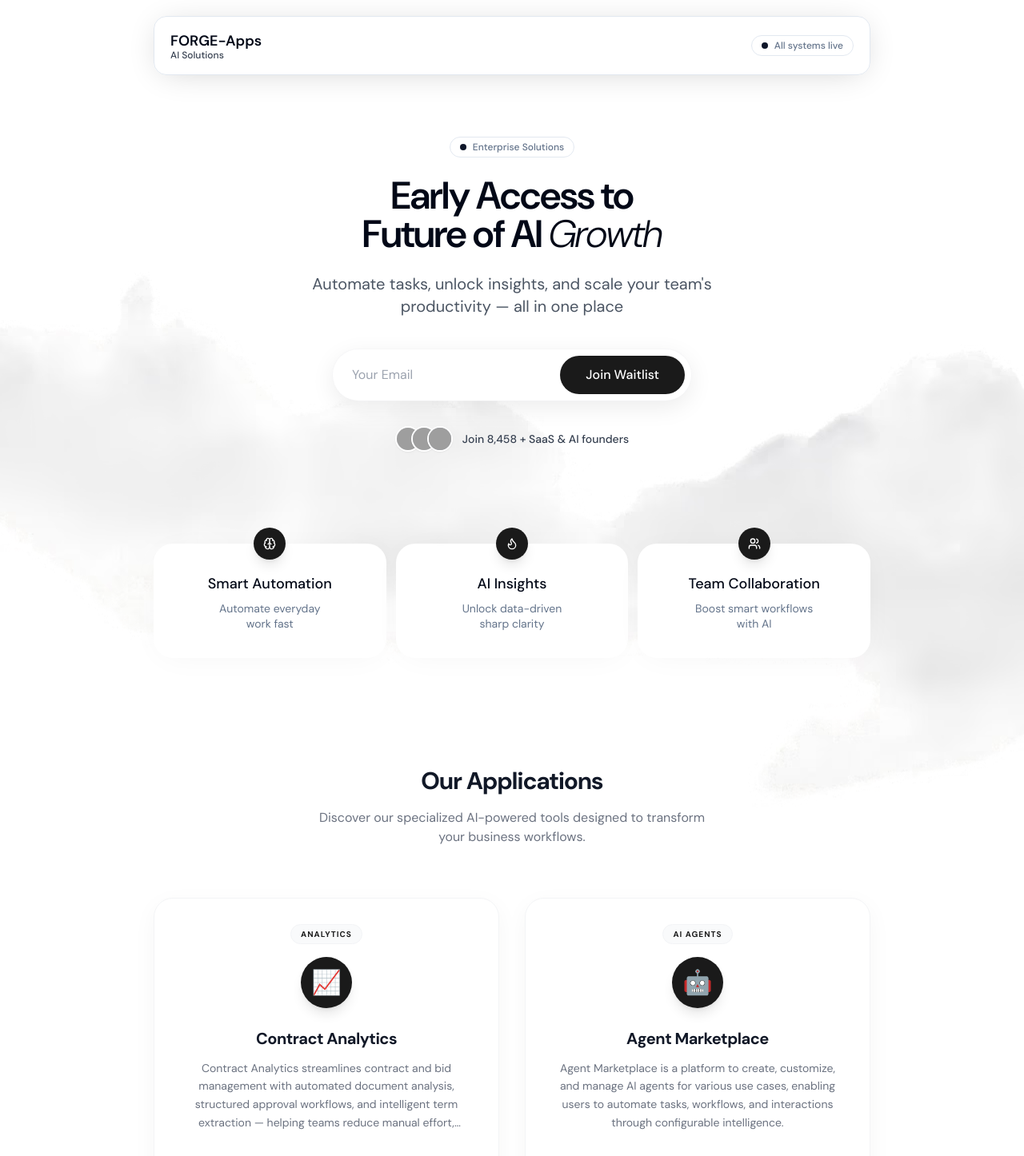
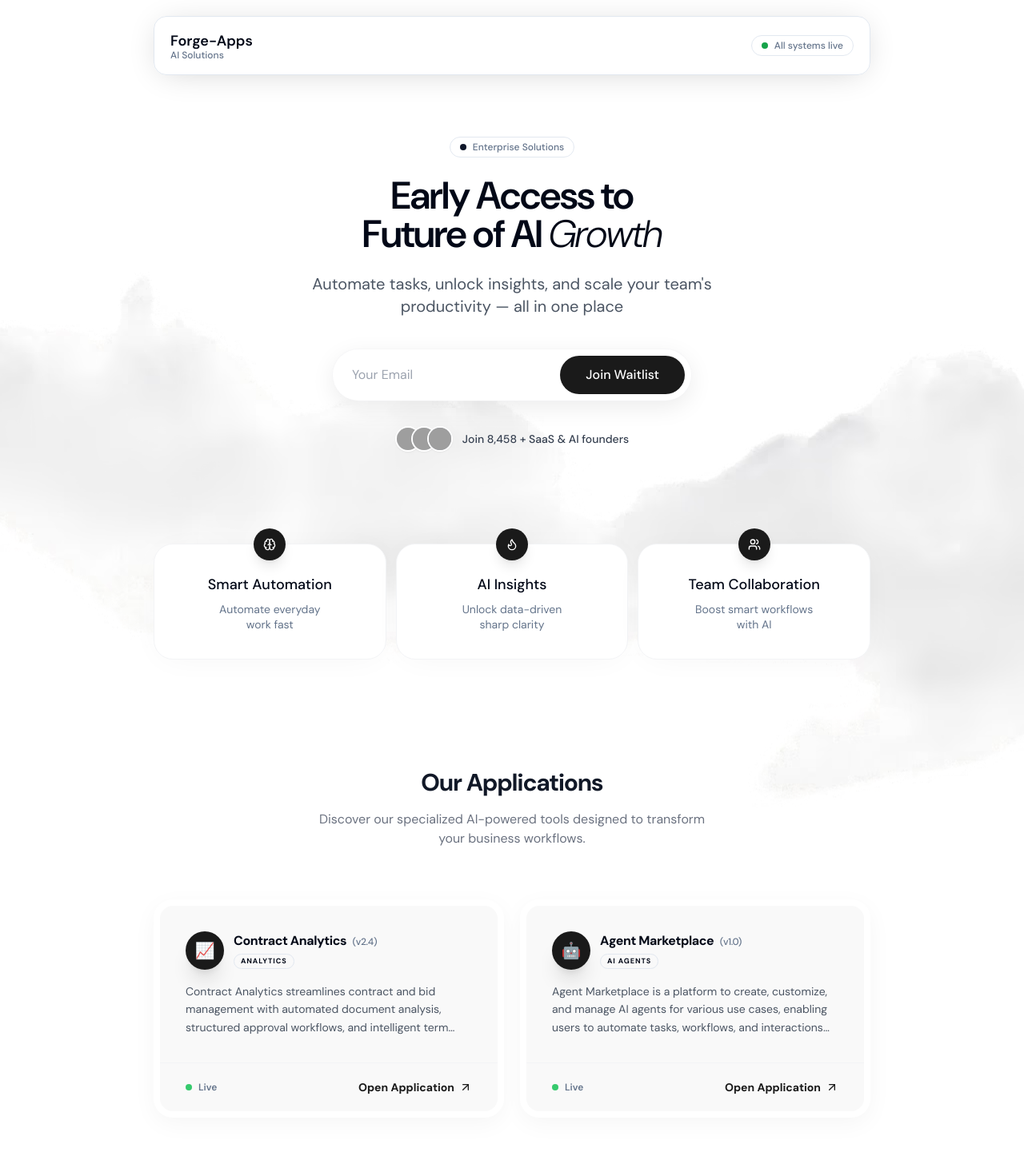
Before and after one commit to forgedots-tech/forge-apps, a React (Vite) app: page / in a window 1280 px wide. Shown: the top 1446 px of the page at 80% size. Built offline with nearby package versions, Linux system fonts and the light colour scheme; grey boxes are pictures that could not be loaded.

Commit message:
patch: modified the app card

```diff
--- a/public/data/apps.json
+++ b/public/data/apps.json
@@ -5,6 +5,7 @@
     "category": "Analytics",
     "description": "Contract Analytics streamlines contract and bid management with automated document analysis, structured approval workflows, and intelligent term extraction — helping teams reduce manual effort, ensure compliance, and make faster, data-driven decisions.",
     "logo": "📈",
+    "version": "v2.4",
     "url": "https://contractanalytics.azurewebsites.net/"
   },
   {
@@ -13,6 +14,7 @@
     "category": "AI Agents",
     "description": "Agent Marketplace is a platform to create, customize, and manage AI agents for various use cases, enabling users to automate tasks, workflows, and interactions through configurable intelligence.",
     "logo": "🤖",
+    "version": "v1.0",
     "url": "https://proud-desert-083577f00.6.azurestaticapps.net/"
   }
 ]
--- a/src/components/common/AppCard.tsx
+++ b/src/components/common/AppCard.tsx
@@ -1,41 +1,71 @@
+import { ArrowUpRight } from "lucide-react";
+
 interface AppCardProps {
   name: string;
   category: string;
   description: string;
   logo: string;
+  version: string;
   url: string;
 }
 
-export function AppCard({ name, category, description, logo, url }: AppCardProps) {
+export function AppCard({
+  name,
+  category,
+  description,
+  logo,
+  version,
+  url,
+}: AppCardProps) {
   return (
-    <div className="relative p-8 flex flex-col items-center text-center bg-white border border-gray-100 shadow-[0_8px_30px_rgb(0,0,0,0.04)] rounded-3xl transition-all hover:shadow-[0_20px_50px_rgba(0,0,0,0.1)] hover:-translate-y-1">
-      {/* Category Badge */}
-      <span className="mb-4 px-3 py-1 text-[10px] font-bold tracking-widest text-[#1A1A1A] uppercase bg-gray-50 rounded-full border border-gray-100">
-        {category}
-      </span>
-
-      {/* Logo/Emoji Container */}
-      <div className="mb-6 h-16 w-16 flex items-center justify-center text-3xl bg-[#1A1A1A] shadow-lg rounded-full">
+    <div className="relative flex flex-col bg-[#f9f9f9] border-8 border-white shadow-[0_8px_30px_rgb(0,0,0,0.04)] rounded-3xl transition-all duration-300 hover:shadow-[0_20px_50px_rgba(0,0,0,0.1)]">
+      {/* Header Area */}
+      <div className="flex items-center gap-3 p-8 pb-4">
+        {/* Logo Container */}
+        <div className="h-12 min-w-12 flex items-center justify-center text-xl text-white bg-[#1A1A1A] rounded-full shadow-xl">
           {logo}
         </div>
 
-      {/* Content */}
-      <h3 className="mb-3 text-xl font-bold text-gray-900 tracking-tight">
-        {name}
+        {/* Title and Badge Info */}
+        <div className="flex flex-col items-start gap-1">
+          <h3 className="text-base font-bold tracking-tight">
+            {name}{" "}
+            <span className="ml-1 text-xs font-medium text-muted-foreground">
+              ({version})
+            </span>
           </h3>
-      <p className="mb-8 text-sm leading-relaxed text-gray-500 line-clamp-4">
+          <span className="px-2 py-0.5 text-[9px] font-bold tracking-widest uppercase rounded-full border">
+            {category}
+          </span>
+        </div>
+      </div>
+
+      {/* Body Area */}
+      <div className="px-8 pb-8">
+        <p className="text-sm leading-relaxed text-gray-600 line-clamp-3">
           {description}
         </p>
+      </div>
 
-      {/* Action Button */}
+      {/* Footer Area */}
+      <div className="mt-auto flex items-center justify-between border-t border-gray-100 px-8 py-5">
+        <div className="flex items-center gap-2">
+          <div className="h-2 w-2 rounded-full bg-green-500 animate-pulse" />
+          <span className="text-xs font-semibold text-muted-foreground">
+            Live
+          </span>
+        </div>
+
         <a
           href={url}
           target="_blank"
           rel="noopener noreferrer"
-        className="mt-auto w-full py-3 text-sm font-semibold text-white bg-[#1A1A1A] rounded-2xl transition-all hover:bg-black hover:scale-[1.02]"
+          className="flex items-center gap-1.5 text-sm text-[#1A1A1A] font-bold group transition-colors hover:text-black"
         >
-        Visit Application
+          Open Application
+          <ArrowUpRight className="h-4 w-4 transition-transform group-hover:translate-x-0.5 group-hover:-translate-y-0.5" />
         </a>
+      </div>
     </div>
   );
 }
--- a/src/components/common/FeatureCard.tsx
+++ b/src/components/common/FeatureCard.tsx
@@ -1,4 +1,5 @@
 import type { ReactNode } from "react";
+import { motion } from "framer-motion";
 import type { LucideIcon } from "lucide-react";
 import { IconBadge } from "@/components/common/IconBadge";
 
@@ -9,13 +10,64 @@ export interface FeatureCardProps {
 }
 
 export function FeatureCard({ Icon, title, description }: FeatureCardProps) {
+  // const x = useMotionValue(0);
+  // const y = useMotionValue(0);
+
+  // const mouseXSpring = useSpring(x);
+  // const mouseYSpring = useSpring(y);
+
+  // const rotateX = useTransform(mouseYSpring, [-0.5, 0.5], ["15deg", "-15deg"]);
+  // const rotateY = useTransform(mouseXSpring, [-0.5, 0.5], ["-15deg", "15deg"]);
+
+  // const handleMouseMove = (e: React.MouseEvent<HTMLDivElement>) => {
+  //   const rect = e.currentTarget.getBoundingClientRect();
+  //   const width = rect.width;
+  //   const height = rect.height;
+  //   const mouseX = e.clientX - rect.left;
+  //   const mouseY = e.clientY - rect.top;
+
+  //   const xPct = mouseX / width - 0.5;
+  //   const yPct = mouseY / height - 0.5;
+
+  //   x.set(xPct);
+  //   y.set(yPct);
+  // };
+
+  // const handleMouseLeave = () => {
+  //   x.set(0);
+  //   y.set(0);
+  // };
+
   return (
-    <div className="relative p-8 pt-9 flex flex-col items-center gap-2 text-center bg-white border-none shadow-[0_4px_40px_-10px_rgba(0,0,0,0.05)] rounded-3xl">
-      <IconBadge icon={Icon} className="absolute -top-5" />
-      <h3 className="text-lg font-medium">{title}</h3>
-      <p className="text-sm leading-snug text-muted-foreground">
+    <motion.div
+      // onMouseMove={handleMouseMove}
+      // onMouseLeave={handleMouseLeave}
+      // style={{
+      //   rotateX,
+      //   rotateY,
+      //   transformStyle: "preserve-3d",
+      // }}
+      className="relative p-8 pt-9 flex flex-col items-center gap-2 text-center bg-white border border-gray-100 shadow-[0_4px_40px_-10px_rgba(0,0,0,0.05)] rounded-3xl transition-shadow duration-500 hover:shadow-[0_20px_60px_-15px_rgba(0,0,0,0.1)]"
+    >
+      <div
+        style={{ transform: "translateZ(50px)" }}
+        className="absolute -top-5"
+      >
+        <IconBadge icon={Icon} />
+      </div>
+
+      <h3
+        style={{ transform: "translateZ(30px)" }}
+        className="text-lg font-medium"
+      >
+        {title}
+      </h3>
+      <p
+        style={{ transform: "translateZ(20px)" }}
+        className="text-sm leading-snug text-muted-foreground"
+      >
         {description}
       </p>
-    </div>
+    </motion.div>
   );
 }
--- a/src/components/layout/Apps.tsx
+++ b/src/components/layout/Apps.tsx
@@ -7,6 +7,7 @@ interface AppData {
   category: string;
   description: string;
   logo: string;
+  version: string;
   url: string;
 }
 
@@ -31,7 +32,7 @@ export default function Apps() {
           business workflows.
         </p>
 
-        <div className="w-full grid grid-cols-1 gap-8 md:grid-cols-2 lg:max-w-4xl">
+        <div className="w-full grid grid-cols-1 gap-5 md:grid-cols-2 lg:max-w-4xl">
           {apps.map((app) => (
             <AppCard
               key={app.id}
@@ -39,6 +40,7 @@ export default function Apps() {
               category={app.category}
               description={app.description}
               logo={app.logo}
+              version={app.version}
               url={app.url}
             />
           ))}
--- a/src/components/layout/Topbar.tsx
+++ b/src/components/layout/Topbar.tsx
@@ -1,17 +1,29 @@
 import { StatusBadge } from "@/components/common/StatusBadge";
+// import { IconBadge } from "../common/IconBadge";
+// import { AppWindowIcon } from "lucide-react";
 
 export default function Topbar() {
   return (
     <nav className="fixed top-5 left-1/2 -translate-x-1/2 z-50 w-[90%] max-w-7xl px-5 py-4 border md:w-[70%] md:px-5 flex items-center justify-between bg-white/20 shadow-[0_4px_40px_-10px_rgba(0,0,0,0.2)] rounded-2xl backdrop-blur-lg">
       <div className="flex items-center gap-2">
-        {/* <img src={logo} alt="logo" className="w-40" /> */}
+        {/* <IconBadge
+          icon={AppWindowIcon}
+          iconClassName="text-primary"
+          className="bg-muted border-2 border-white shadow-xl"
+        /> */}
         <div className="-space-y-1">
-          <h1 className="text-lg font-semibold">FORGE-Apps</h1>
-          <p className="text-xs font-medium text-gray-700">AI Solutions</p>
+          <h1 className="text-lg font-semibold">Forge-Apps</h1>
+          <p className="text-xs font-medium text-muted-foreground">
+            AI Solutions
+          </p>
         </div>
       </div>
 
-      <StatusBadge text="All systems live" />
+      <StatusBadge
+        text="All systems live"
+        dotColor="bg-green-600"
+        pingColor="bg-green-400"
+      />
     </nav>
   );
 }
```
Lines whose indentation alone changed are shown as unchanged.
